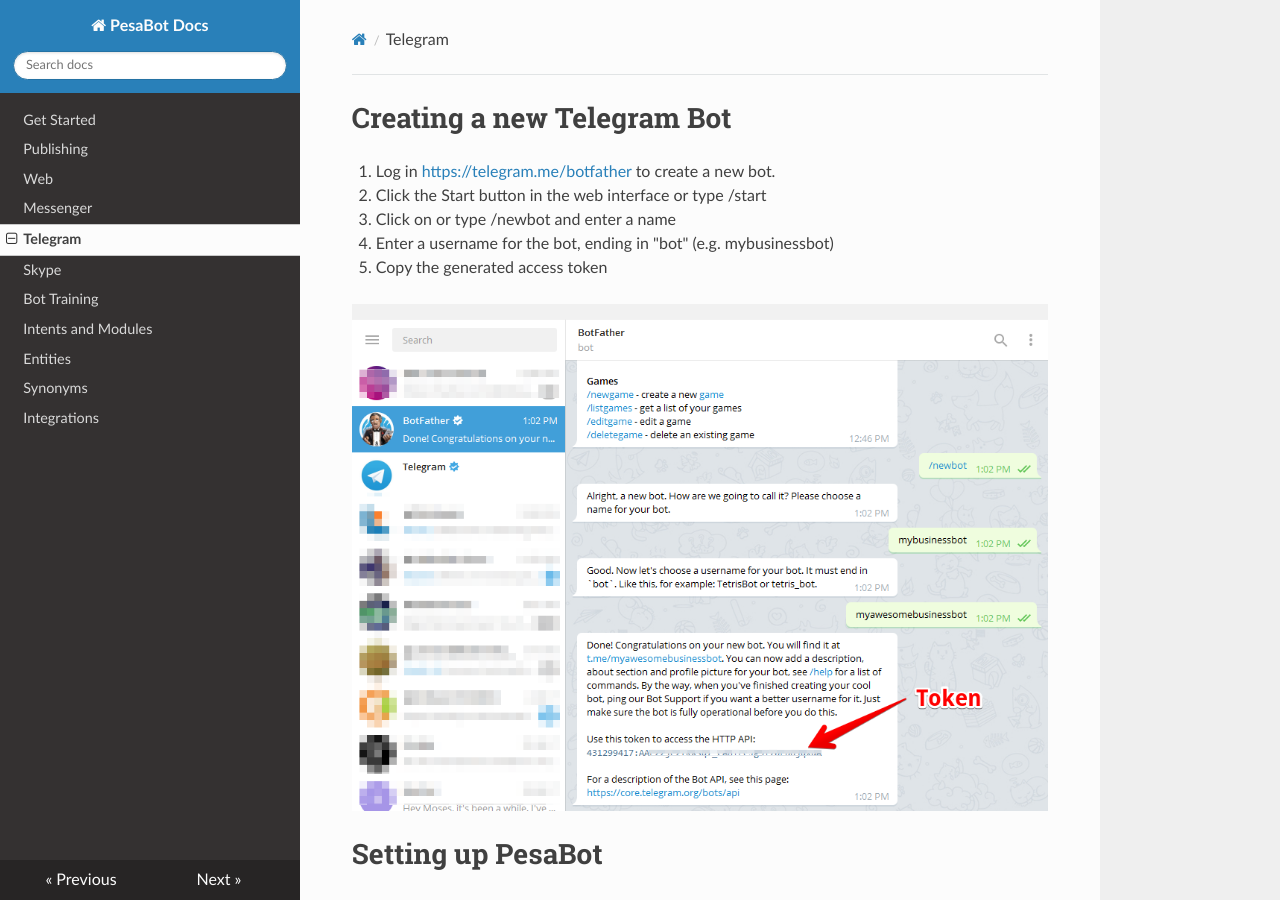
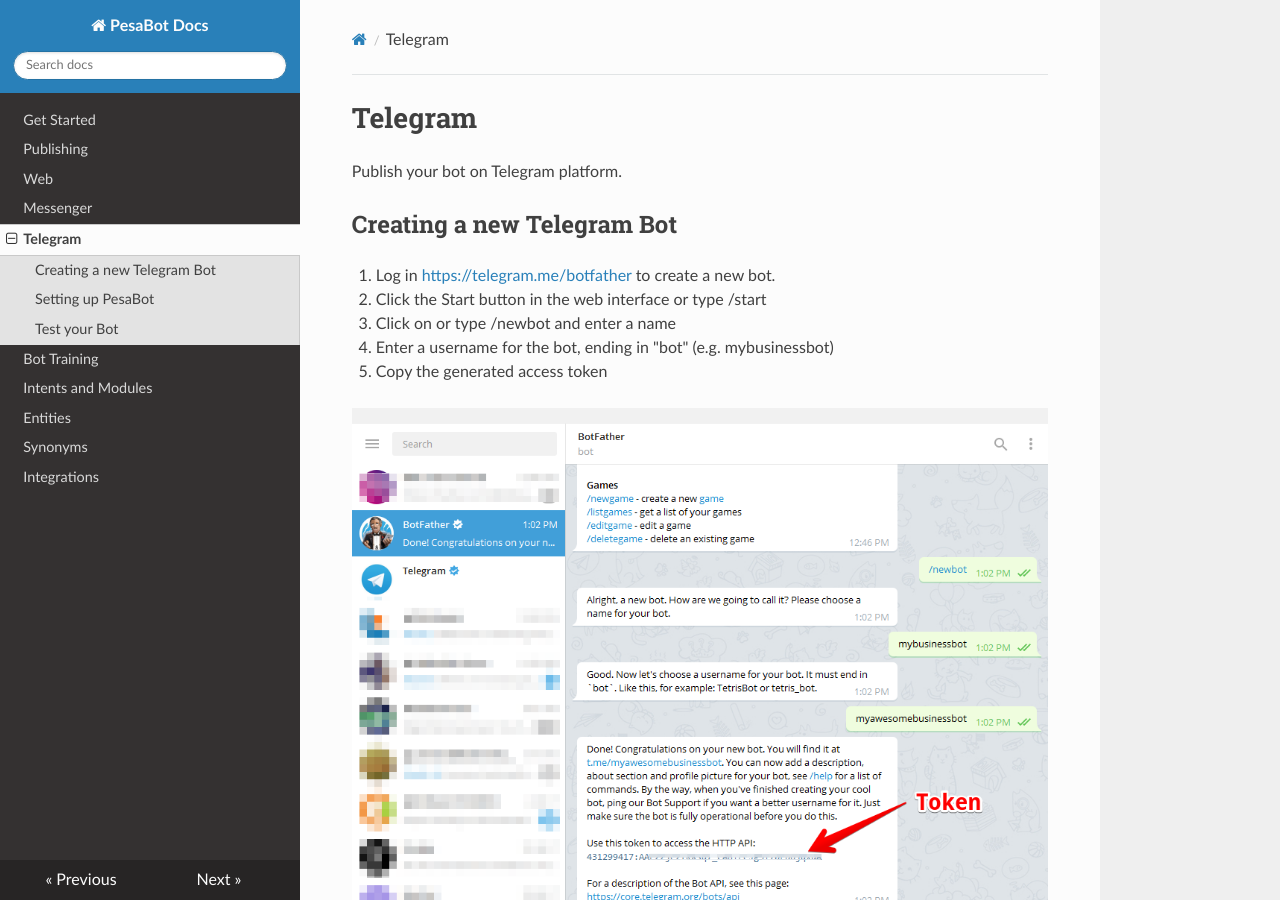
Before and after one commit to pesabot/pesabot-docs, an MkDocs documentation site: the page built from docs/publishing/telegram.md, in a window 1280 px wide and 900 px high. Built offline with MkDocs 1.6.1, drawn with Linux system fonts in a browser that asks for light colours; nearby versions of some CDN libraries; old or Windows-style settings are respelled for this version of MkDocs.

```diff
--- a/docs/publishing/telegram.md
+++ b/docs/publishing/telegram.md
@@ -1,5 +1,7 @@
-# Creating a new Telegram Bot
+# Telegram
+Publish your bot on Telegram platform.
 
+## Creating a new Telegram Bot
 1. Log in [https://telegram.me/botfather](https://telegram.me/botfather) to create a new bot.
 2. Click the Start button in the web interface or type /start
 3. Click on or type /newbot and enter a name
@@ -8,13 +10,13 @@
 
 ![](../img/telegram_new_bot.png)
 
-# Setting up PesaBot
+## Setting up PesaBot
 1. Open the Telegram option under the [integration](https://pesabot.com/integrations) section
 2. Paste the token copied earlier from Telegram and click save changes.
 
 ![](../img/telegram_paste_token.png)
 
-# Test your Bot
+## Test your Bot
 1. Go back to Telegram and search for the bot to begin chat.
 
 ![](../img/telegram_test_bot.png)
--- a/mkdocs.yml
+++ b/mkdocs.yml
@@ -6,7 +6,6 @@ pages:
     - Web: publishing/web.md
     - Messenger: publishing/messenger.md
     - Telegram: publishing/telegram.md
-    - Skype: publishing/skype.md
     - Bot Training: training/index.md
     - Intents and Modules: training/intents.md
     - Entities: training/entities.md
```
Also changed, not shown: docs/publishing/messenger.md (+32 -0 lines).
